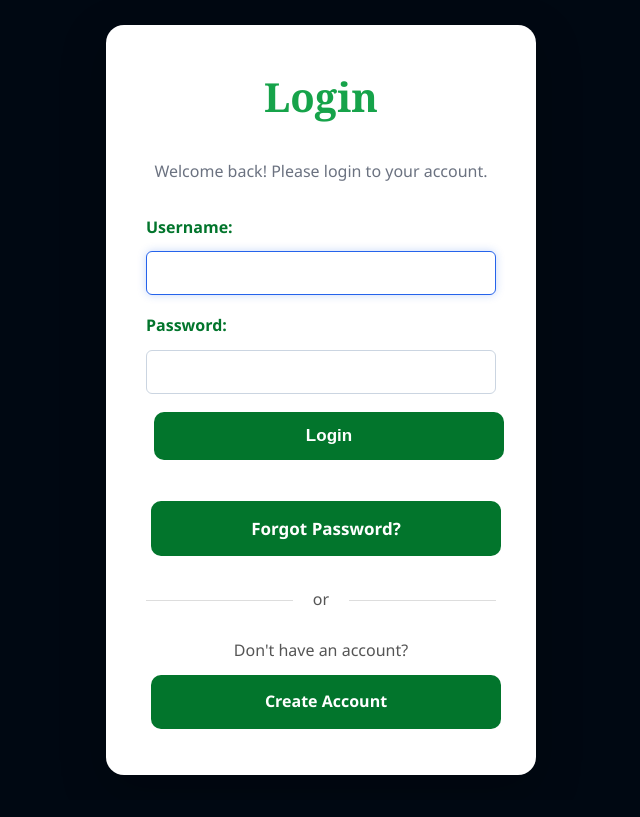
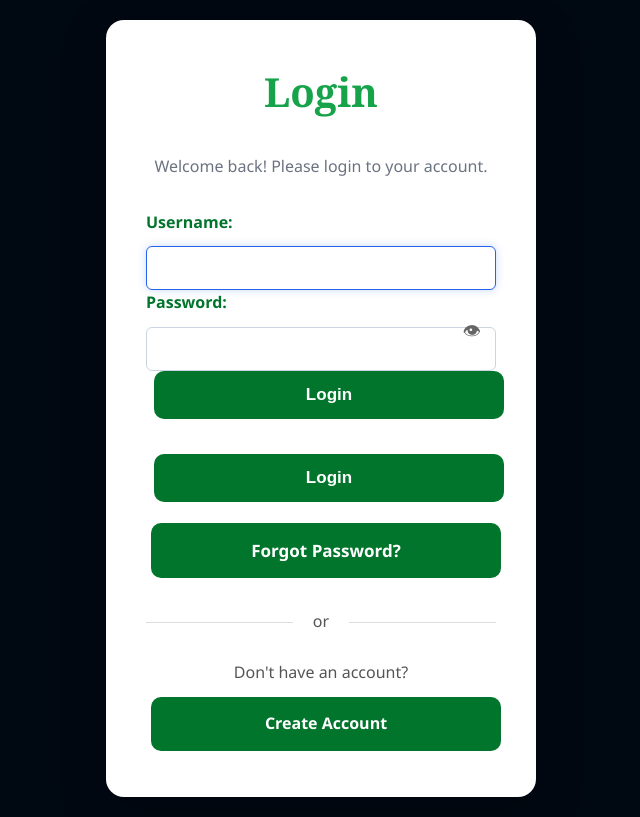
Before and after one commit to remzyayo/ALX_CapstoneProject, a Django app: page /login/ in a window 1280 px wide. Shown: the whole page, without its empty margins (319-959 px from the left). Before the commit the page ends 775 px from the top, so only its background shows below. Run offline with Django 5.2, Linux system fonts and the light colour scheme.

Commit message:
Password Toggle

```diff
--- a/expenses/forms.py
+++ b/expenses/forms.py
@@ -33,7 +33,7 @@ class RegisterForm(UserCreationForm):
         help_text="Enter your phone number with country code."
     )
 
-    password1 = forms.CharField(
+    password = forms.CharField(
         widget=forms.PasswordInput(),
         help_text="Choose a strong password that is at least 8 characters long, is not similar to your personal information, is not a commonly used password, and is not made up entirely of numbers."
     )
--- a/expenses/static/expenses/css/style.css
+++ b/expenses/static/expenses/css/style.css
@@ -653,3 +653,27 @@ textarea:focus {
 .helptext li {
     color: #555;
 }
+
+.password-wrapper{
+    position:relative;
+}
+
+.password-wrapper input{
+    width:100%;
+    padding-right:45px;
+}
+
+.toggle-password{
+    position:absolute;
+    right:15px;
+    top:50%;
+    transform:translateY(-50%);
+    cursor:pointer;
+    color:#666;
+    font-size:18px;
+    user-select:none;
+}
+
+.toggle-password:hover{
+    color:#02752c;
+}
--- a/expenses/templates/registration/login.html
+++ b/expenses/templates/registration/login.html
@@ -23,7 +23,20 @@
         <form method="POST">
             {% csrf_token %}
 
-            {{ form.as_p }}
+
+        {{ form.username.label_tag }}
+        {{ form.username }}
+
+    <div class="password-wrapper">
+        {{ form.password.label_tag }}
+        {{ form.password }}
+        <span class="toggle-password" onclick="togglePassword()">👁</span>
+    </div>
+
+    <button type="submit" class="login-btn">
+        Login
+    </button>
+</form>
 
             <button type="submit" class="login-btn">
                 Login
@@ -50,7 +63,17 @@
 
     </div>
 
+    <script>
+function togglePassword() {
+    const password = document.getElementById("id_password");
 
+    if (password.type === "password") {
+        password.type = "text";
+    } else {
+        password.type = "password";
+    }
+}
+</script>
 
 </body>
 </html>
```
